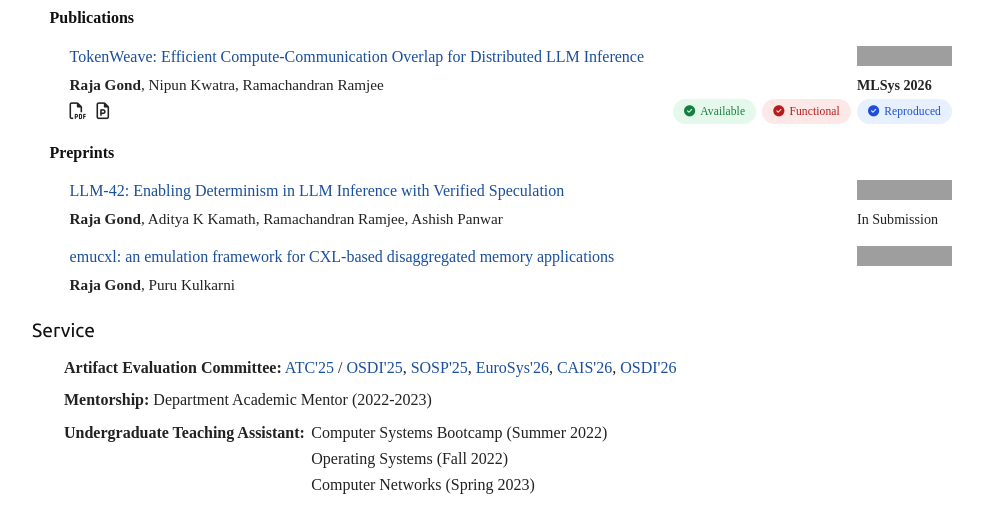
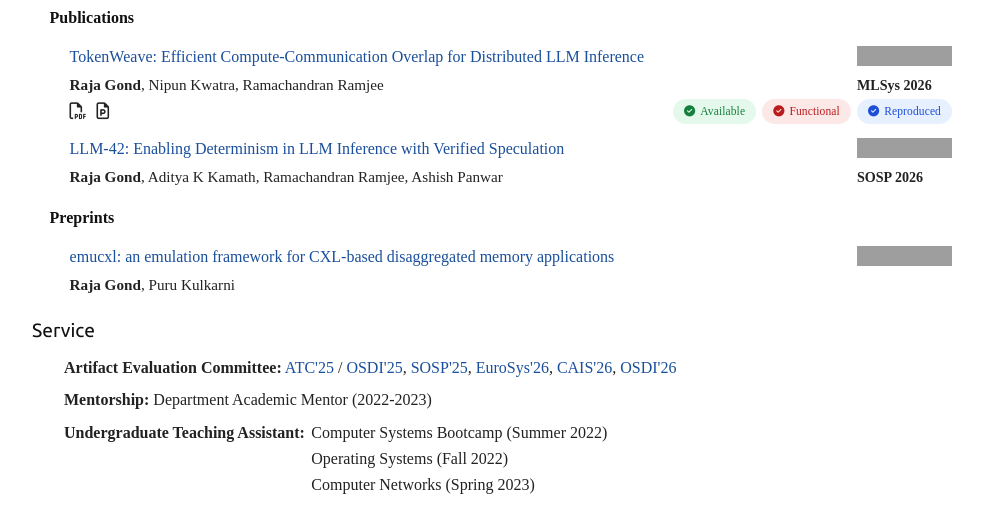
Before and after one commit to rajagond/rajagond.github.io, a plain HTML site: page index.html in a window 1280 px wide. Shown: the part 309-830 px from the top of the page, without its empty margins (148-1131 px from the left). Drawn offline with Linux system fonts and the light colour scheme; grey boxes are pictures that could not be loaded; some icons are missing.

Commit message:
update research

```diff
--- a/index.html
+++ b/index.html
@@ -78,11 +78,6 @@
 									<p class="paper-extras"><span class="paper-resources"><a href="docs/TokenWeaveMLSys26Poster.pdf" target="_blank" rel="noopener noreferrer" title="Poster" aria-label="Poster"><i class="fa-regular fa-file-pdf"></i></a><a href="docs/TokenWeaveMLSys26Talk.pptx" target="_blank" rel="noopener noreferrer" title="Slides" aria-label="Slides"><i class="fa-regular fa-file-powerpoint"></i></a></span><span class="paper-artifact"><span class="badge badge-available"><i class="fa-solid fa-circle-check"></i>Available</span><span class="badge badge-functional"><i class="fa-solid fa-circle-check"></i>Functional</span><span class="badge badge-reproduced"><i class="fa-solid fa-circle-check"></i>Reproduced</span></span></p>
 								</div>
 							</li>
-						</ul>
-					</li>
-					<li>
-						<h3><strong>Preprints</strong></h3>
-						<ul class="paper-list">
 							<li class="paper-item">
 								<div class="paper-main">
 									<div class="paper-head">
@@ -95,10 +90,14 @@
 											title="LLM-42 GitHub stars">
 										</iframe>
 									</div>
-									<p class="paper-meta"><span class="authors"><strong>Raja Gond</strong>, Aditya K Kamath, Ramachandran Ramjee, Ashish Panwar</span><span class="venue">In Submission</span></p>
+									<p class="paper-meta"><span class="authors"><strong>Raja Gond</strong>, Aditya K Kamath, Ramachandran Ramjee, Ashish Panwar</span><span class="venue"><strong>SOSP 2026</strong></span></p>
 								</div>
 							</li>
-
+						</ul>
+					</li>
+					<li>
+						<h3><strong>Preprints</strong></h3>
+						<ul class="paper-list">
 							<li class="paper-item">
 								<div class="paper-main">
 									<div class="paper-head">
```
